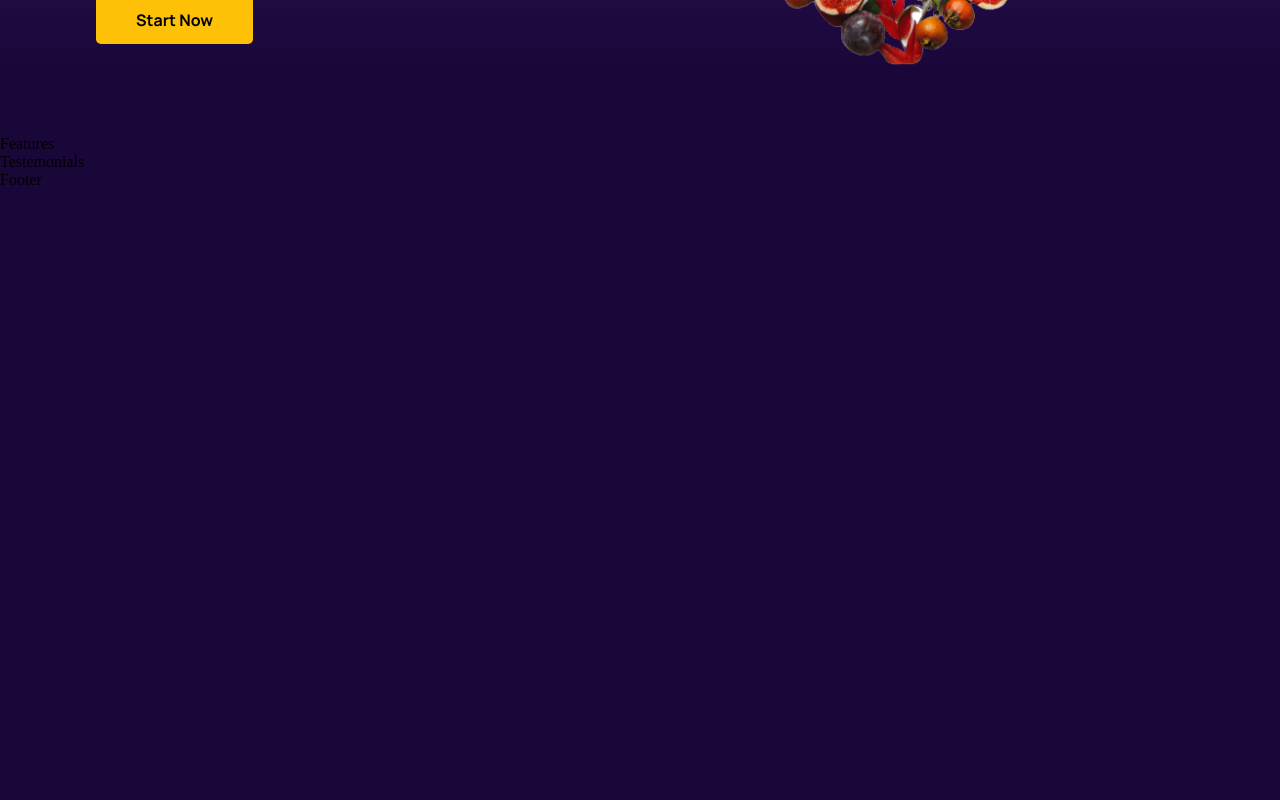
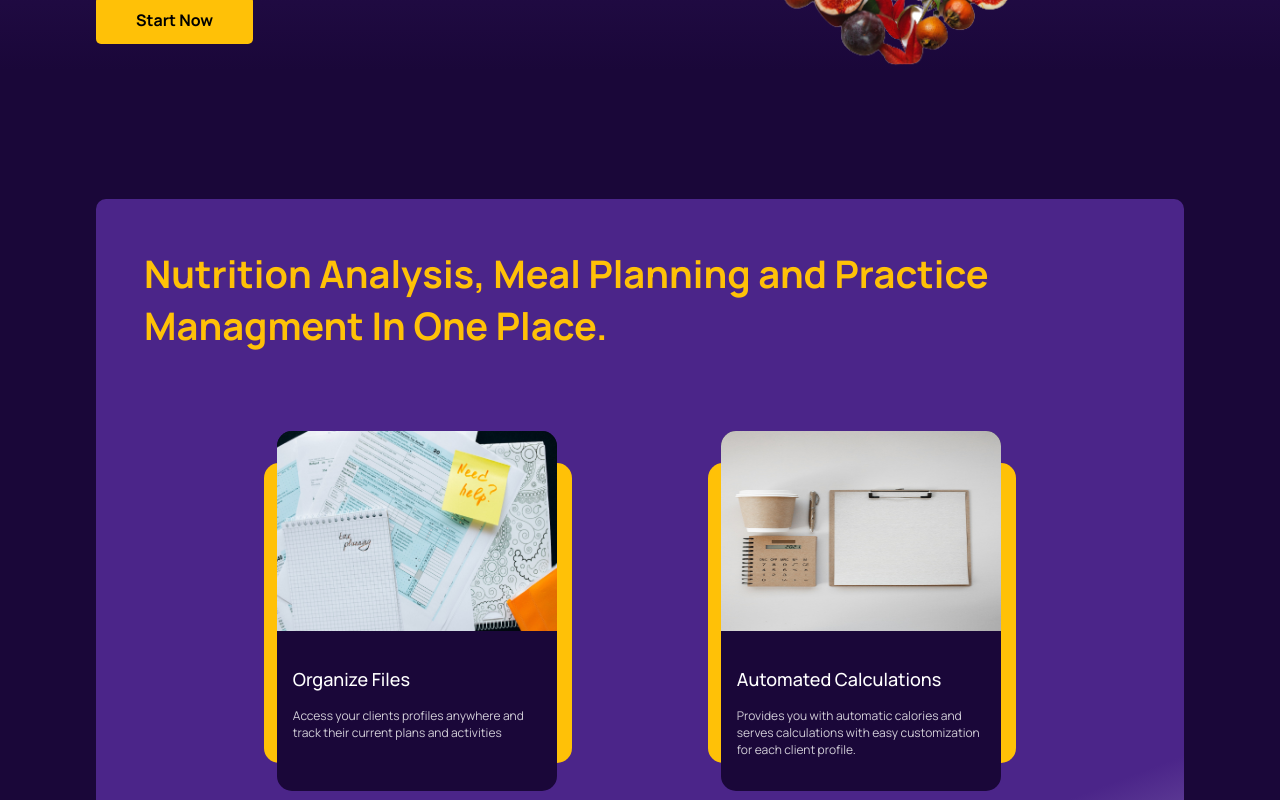
Before and after one commit to tarek-elmasri/nutri-assist, a React (Create React App) app in the folder web/: page / in a window 1280 px wide. Shown: the part 600-1400 px from the top of the page. Before the commit the page ends 800 px from the top, so only its background shows below. Built offline with nearby package versions, Linux system fonts and the light colour scheme; the HTML template or start-up script is replaced by a standard one.

Commit message:
[feat] Add Features component

```diff
--- /dev/null
+++ b/web/src/baseUI/feature/Feature.tsx
@@ -0,0 +1,25 @@
+import React from 'react';
+import './feature.css';
+
+type FeatureProps = {
+  title: string;
+  text: string;
+  img: string;
+};
+const Feature: React.FC<FeatureProps> = ({ title, text, img }) => {
+  return (
+    <div className="main__features_feature-container">
+      <div className="main__features_feature-container_content">
+        <div className="main__features_feature-container_content-image">
+          <img src={img} alt={title} />
+        </div>
+        <div className="main__features_feature-container_content-text">
+          <h3>{title}</h3>
+          <p>{text}</p>
+        </div>
+      </div>
+    </div>
+  );
+};
+
+export default Feature;
--- /dev/null
+++ b/web/src/baseUI/feature/feature.css
@@ -0,0 +1,61 @@
+.main__features_feature-container{
+
+  position: relative;
+  margin: 4rem 1rem;
+  background: var(--color-orange);
+
+  width: 308px;
+  height: 300px;
+  border-radius: 15px;
+}
+
+.main__features_feature-container_content{
+  width: 280px;
+  height: 360px;
+  position: absolute;
+  top: -2rem;
+  left: .8rem;
+  background-color: var(--color-bg);
+
+  display: -webkit-box;
+
+  display: -ms-flexbox;
+
+  display: flex;
+  -webkit-box-orient: vertical;
+  -webkit-box-direction: normal;
+      -ms-flex-direction: column;
+          flex-direction: column;
+  -webkit-box-pack: start;
+      -ms-flex-pack: start;
+          justify-content: flex-start;
+  -webkit-box-align: start;
+      -ms-flex-align: start;
+          align-items: flex-start;
+
+  border-radius: 15px;
+}
+
+.main__features_feature-container_content-image img{
+  width: 280px;
+  height: 200px;
+  border-radius: 15px 15px 0 0;
+}
+
+.main__features_feature-container_content-text{
+  padding: 2rem 1rem;
+}
+
+.main__features_feature-container_content-text h3{
+  font-family: var(--font-family);
+  font-size: 18px;
+  font-weight: 500;
+  color: #FFF;
+}
+
+.main__features_feature-container_content-text p{
+  margin-top: 1rem;
+  font-family: var(--font-family);
+  font-size: 12px;
+  color: rgba(255,255,255,.8);
+}
--- /dev/null
+++ b/web/src/baseUI/index.ts
@@ -0,0 +1 @@
+export { default as Feature } from './feature/Feature';
--- a/web/src/components/features/Features.tsx
+++ b/web/src/components/features/Features.tsx
@@ -1,7 +1,48 @@
-import React from 'react';
+import { Feature } from '../../baseUI';
+import './features.css';
+import { calculatorImg, mealImg, paperworkImg } from './imports';
+
+const featuresData = [
+  {
+    title: 'Organize Files',
+    text: 'Access your clients profiles anywhere and track their current plans and activities',
+    img: paperworkImg
+  },
+  {
+    title: 'Automated Calculations',
+    text: 'Provides you with automatic calories and serves calculations with easy customization for each client profile.',
+    img: calculatorImg
+  },
+  {
+    title: 'Create Daily Meals',
+    text: 'A wide range of dietery serves helps you to build ideal meals for each client.',
+    img: mealImg
+  }
+];
 
 const Features = () => {
-    return <div>Features</div>;
+  return (
+    <div className="main__features section__padding">
+      <div className="main__features-container bg__gradient-light" id="about">
+        <div className="main__features-heading">
+          <h2>
+            Nutrition Analysis, Meal Planning and Practice Managment In One
+            Place.
+          </h2>
+        </div>
+
+        <div className="main__features-div">
+          {featuresData.map((feature) => (
+            <Feature
+              title={feature.title}
+              text={feature.text}
+              img={feature.img}
+            />
+          ))}
+        </div>
+      </div>
+    </div>
+  );
 };
 
 export default Features;
--- a/web/src/components/features/features.css
+++ b/web/src/components/features/features.css
@@ -0,0 +1,53 @@
+
+.main__features-container{
+  padding: 3rem 3rem;
+  border-radius: 10px;
+}
+
+.main__features-heading h2{
+  font-family: var(--font-family);
+  font-size: 45px;
+  font-weight: 700;
+  line-height: 52px;
+  color: var(--color-orange);
+}
+
+.main__features-div{
+  margin-top: 3rem;
+
+  display: -webkit-box;
+  display: -ms-flexbox;
+  display: flex;
+  -webkit-box-orient: horizontal;
+  -webkit-box-direction: normal;
+      -ms-flex-direction: row;
+          flex-direction: row;
+  -webkit-box-pack: space-evenly;
+      -ms-flex-pack: space-evenly;
+          justify-content: space-evenly;
+  -ms-flex-wrap: wrap;
+      flex-wrap: wrap;
+
+}
+
+@media screen and (max-width: 1500px){
+  .main__features-heading h2{
+    font-size: 38px;
+  }
+}
+
+@media screen and (max-width: 1024px){
+  .main__features-heading h2{
+    font-size: 28px;
+    line-height: 39px;
+    text-align: center
+  }
+}
+
+@media screen and (max-width: 700px){
+  .main__features-heading h2{
+    font-size: 20px;
+    line-height: 30px;
+    text-align: center
+  }
+}
--- /dev/null
+++ b/web/src/components/features/imports.ts
@@ -0,0 +1,5 @@
+import calculatorImg from '../../assets/calculator.jpg';
+import mealImg from '../../assets/meal.png';
+import paperworkImg from '../../assets/paperwork.jpg';
+
+export { calculatorImg, mealImg, paperworkImg };
```
